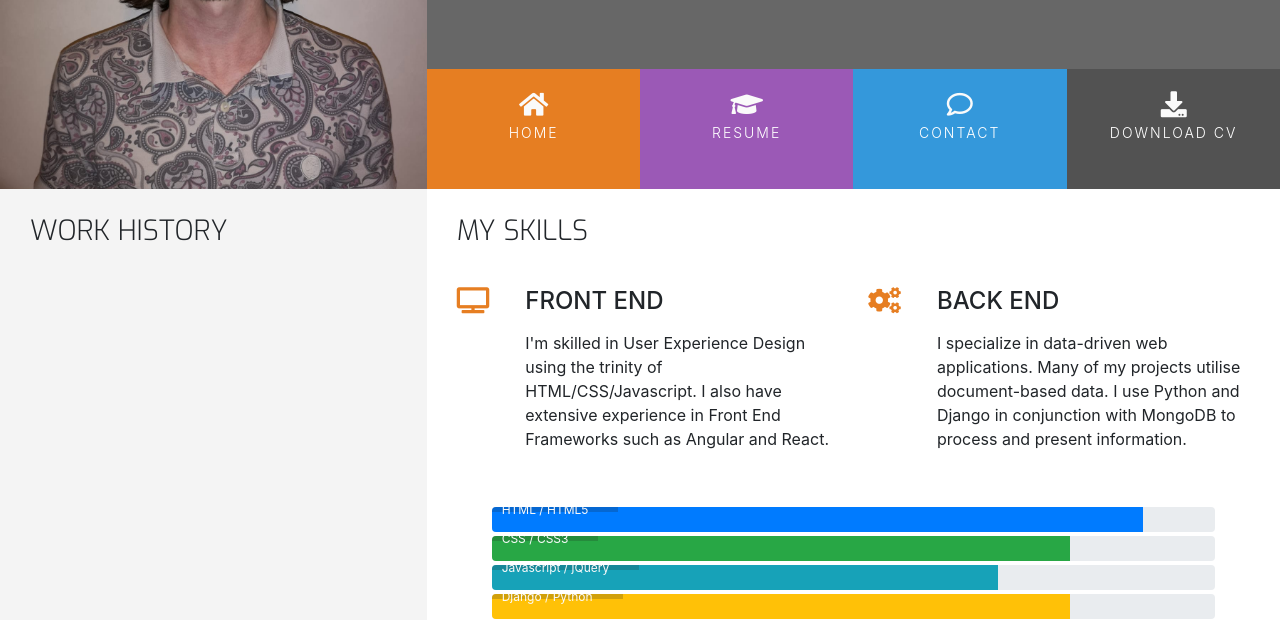
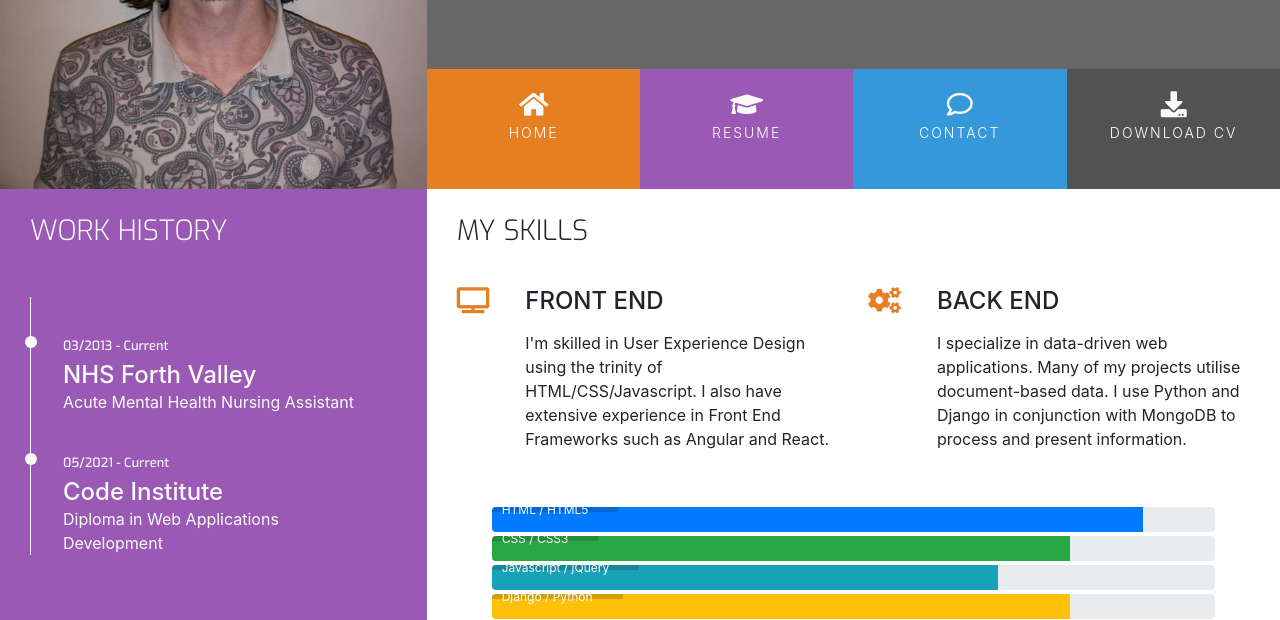
Before and after one commit to ajm28/portfolio, a plain HTML site: page resume.html in a window 1280 px wide. Shown: the part 180-800 px from the top of the page. Drawn offline with nearby package versions, Linux system fonts and the light colour scheme.

Commit message:
Added resume.html content

```diff
--- a/assets/css/style.css
+++ b/assets/css/style.css
@@ -12,6 +12,10 @@
 
 .bg-color-personal-info {
     background-color: #f4f4f4;
+}
+
+.bg-color-work-history {
+    background-color: #9b59b6;
 }
 
 .ui-menu-color-home {
@@ -63,12 +67,15 @@ h4 {
     float: none;
 }
 
+.history-heading,
 .section-heading {
     font-family: "Exo", sans-serif;
     font-weight: 300;
     margin-top: 25px;
     margin-bottom: 40px;
 }
+
+
 
 /*--------------------------------------------Heading */
 
@@ -280,3 +287,52 @@ footer {
 .progress-section {
     margin: 40px 20px;
 }
+
+/*--------------------------------------------Work History */
+
+.history-heading {
+    color: #fafafa;
+    margin-bottom: 50px;
+
+}
+
+.timeline-item {
+    padding: 4em 2em 0em 2em;
+    position: relative;
+    color: #fafafa;
+    border-left: 1px solid;
+}
+
+.timeline-item p {
+    padding: 0;
+    margin: 0;
+}
+
+.timeline-item:before {
+    content: attr(data-dates);
+    position: absolute;
+    left: 2.5em;
+    top: 3em;
+    display: block;
+    font-family: "Exo", sans-serif;
+    font-weight: 500;
+    font-size: 0.8em;
+    padding: 0;
+    margin: 0;
+}
+
+.timeline-item:after {
+    width: 12px;
+    height: 12px;
+    display: block;
+    top: 2.4em;
+    position: absolute;
+    left: -6px;
+    border-radius: 12px;
+    content: '';
+    background-color: #fafafa;
+}
+
+.history-items {
+    margin-bottom: 30px;
+}
--- a/resume.html
+++ b/resume.html
@@ -45,12 +45,22 @@
     </header>
     <section class="container-fluid">
         <div class="row">
-            <div class="col-md-4 bg-color-personal-info section-column">
+            <div class="col-md-4 bg-color-work-history section-column">
                 <div class="row">
                     <div class="col-12">
-                        <h3 class="section-heading uppercase">
+                        <h3 class="history-heading uppercase">
                             Work History
                         </h3>
+                    </div>
+                </div>
+                <div class="history-items">
+                    <div class="timeline-item" data-dates="03/2013 - Current">
+                        <h4>NHS Forth Valley</h4>
+                        <p>Acute Mental Health Nursing Assistant</p>
+                    </div>
+                    <div class="timeline-item" data-dates="05/2021 - Current">
+                        <h4>Code Institute</h4>
+                        <p>Diploma in Web Applications Development</p>
                     </div>
                 </div>
             </div>
```
